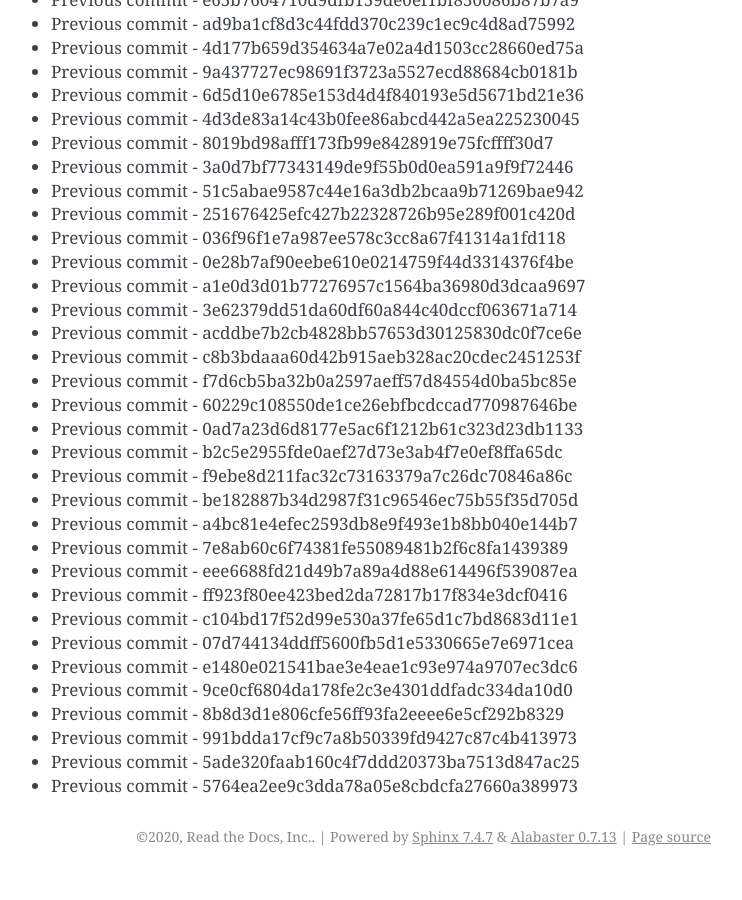
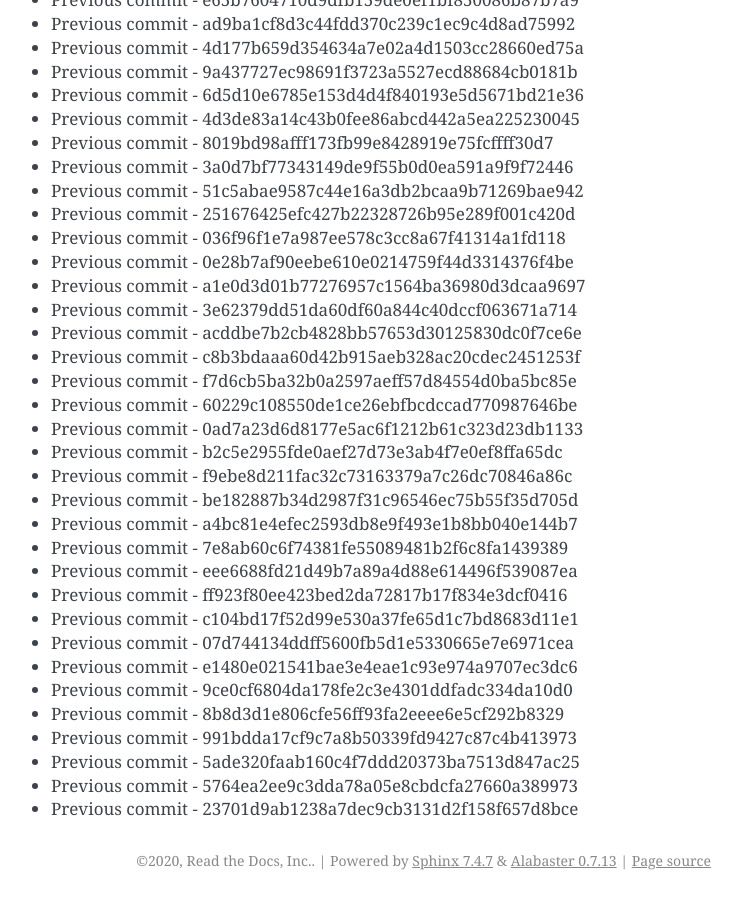
Before and after one commit to readthedocs/rtd-git-stresstest, a Sphinx documentation site: the page built from docs/updates.rst, in a window 1280 px wide and 900 px high, scrolled down 46726 px. Shown: the whole window, without its empty margins (399-1141 px from the left). Built offline with Sphinx 7.4.7, drawn with Linux system fonts in a browser that asks for light colours; before the commit the page ends 47602 px from its top, so only the background shows below that.

Commit message:
Generating commit from previous: 23701d9ab1238a7dec9cb3131d2f158f657d8bce

```diff
--- a/docs/updates.rst
+++ b/docs/updates.rst
@@ -1995,3 +1995,4 @@ It can be tested for any performance characteristics.
 * Previous commit - 991bdda17cf9c7a8b50339fd9427c87c4b413973
 * Previous commit - 5ade320faab160c4f7ddd20373ba7513d847ac25
 * Previous commit - 5764ea2ee9c3dda78a05e8cbdcfa27660a389973
+* Previous commit - 23701d9ab1238a7dec9cb3131d2f158f657d8bce
```
